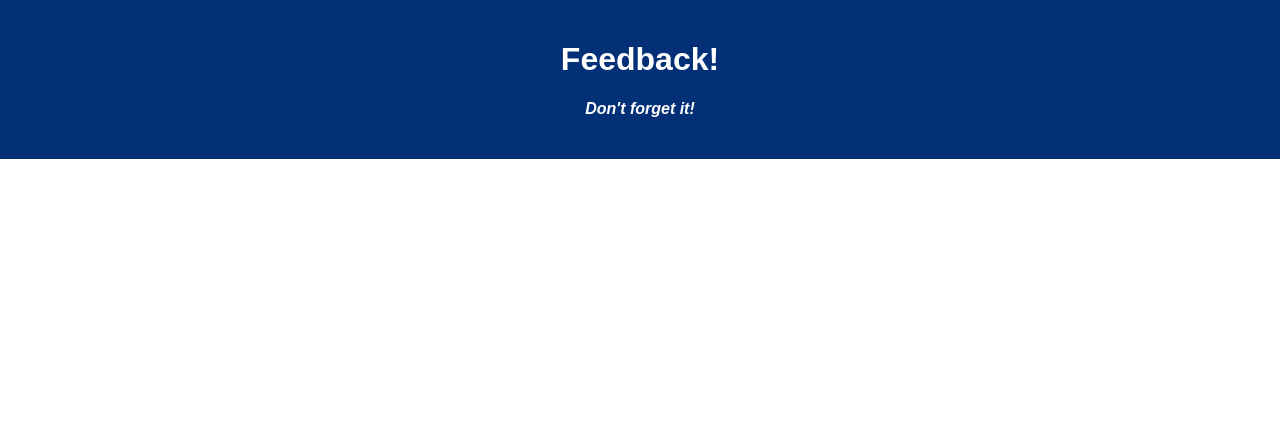
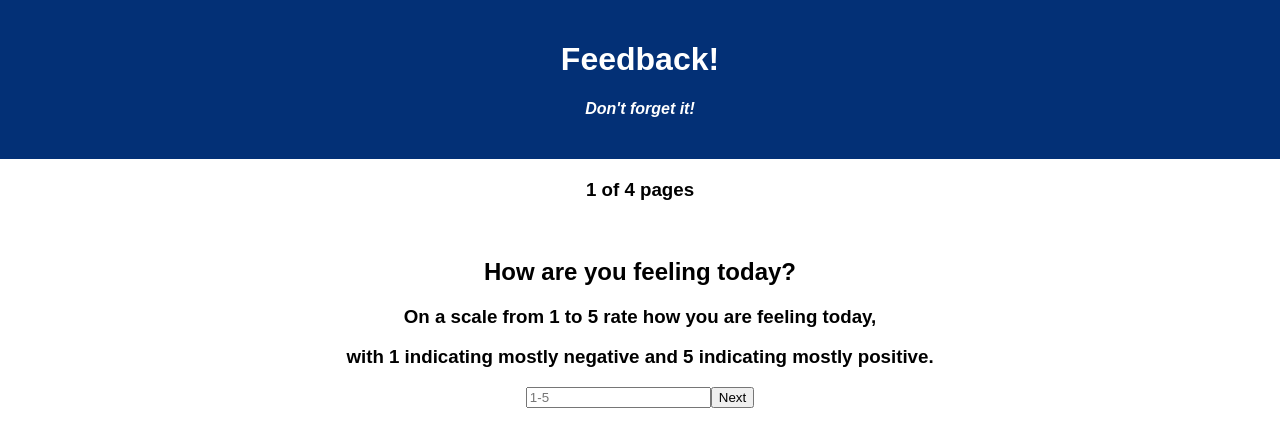
Before and after one commit to BarrSquared/weekend-redux-feedback-loop, a React (Create React App) app: page /Page1Feeling in a window 1280 px wide. Shown: the top 446 px of the page. Built offline with nearby package versions, Linux system fonts and the light colour scheme.

Commit message:
fixed home path for page 1

```diff
--- a/src/components/App/App.jsx
+++ b/src/components/App/App.jsx
@@ -25,7 +25,7 @@ function App() {
       <main>
         {/* Add button to start feedback */}
         <Router>
-          <Route exact path="/Page1Feeling" component={Page1Feeling} />
+          <Route exact path="/" component={Page1Feeling} />
           <Route exact path="/Page2Understanding" component={Page2Understanding} />
           <Route exact path="/Page3Supported" component={Page3Supported} />
           <Route exact path="/Page4Comments" component={Page4Comments} />
```
